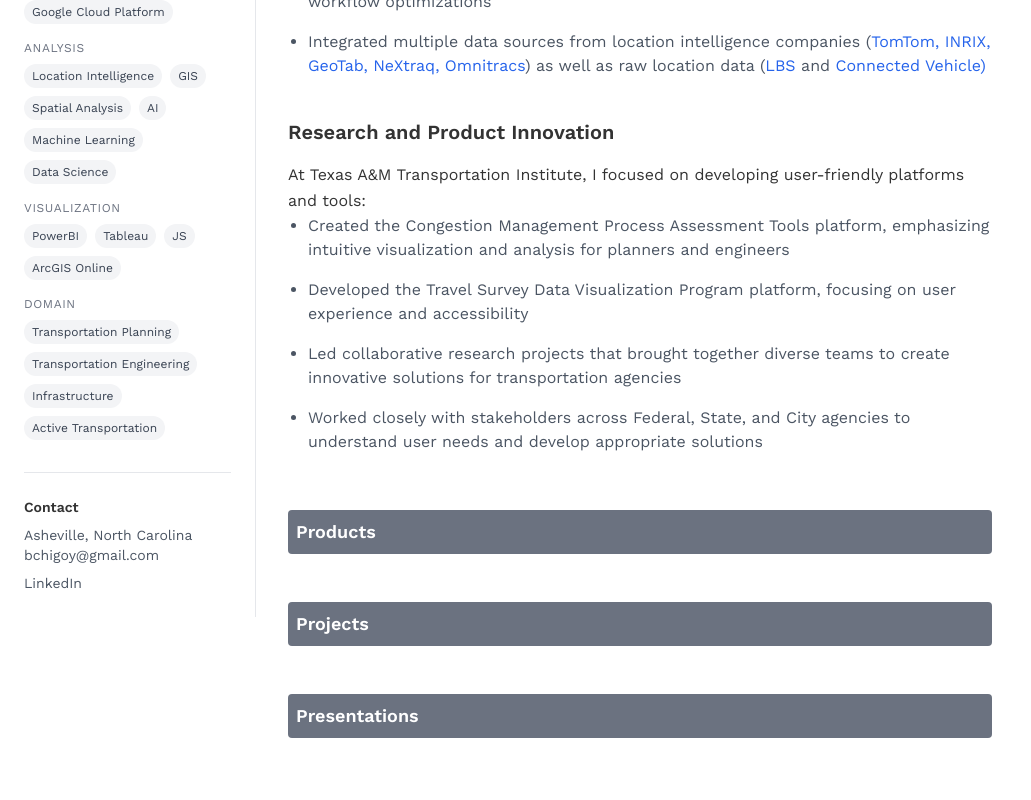
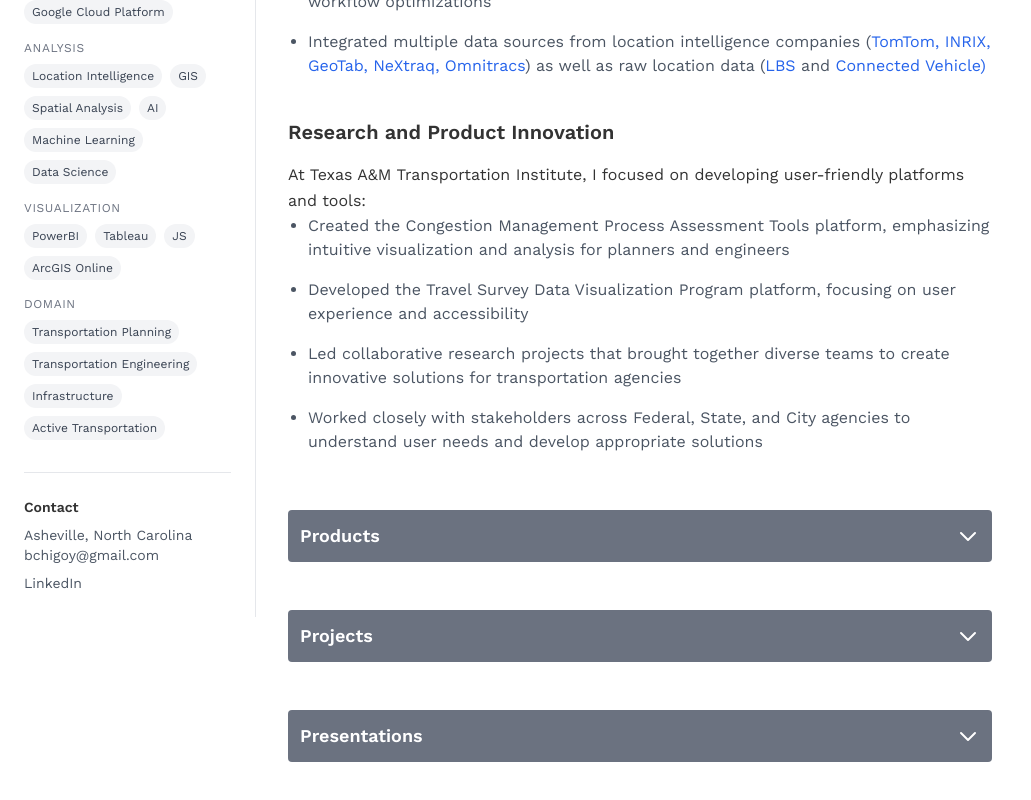
Before and after one commit to bchigoy1/bchigoy.github.io, a React (Create React App) app: page / in a window 1280 px wide. Shown: the part 1748-2548 px from the top of the page, without its empty margins (0-1031 px from the left). Built offline with nearby package versions, Linux system fonts and the light colour scheme.

Commit message:
Initial commit

```diff
--- a/src/components/Learning.js
+++ b/src/components/Learning.js
@@ -8,14 +8,8 @@
   };
 
   const renderDetail = (detail) => {
-    if (!detail) {
-      return null;
-    }
-
-    if (typeof detail === 'string') {
-      return detail;
-    }
-
+    if (!detail) return null;
+    if (typeof detail === 'string') return detail;
     if (detail.type === 'link') {
       if (detail.href) {
         return (
@@ -31,11 +25,7 @@
       }
       return detail.text;
     }
-
-    if (detail.text) {
-      return detail.text;
-    }
-
+    if (detail.text) return detail.text;
     return null;
   };
 
@@ -44,13 +34,32 @@
       <div className="flex justify-between items-center">
         <button
           onClick={toggleContent}
-          className={`mt-4 p-2 rounded text-white font-bold text-lg ${
-            isOpen
-              ? 'bg-gray-500 text-black hover:bg-gray-500 text-left'
-              : 'bg-gray-500 text-black hover:bg-gray-500 text-left'
-          } w-full`}
+          className={`
+            mt-4
+            p-3
+            rounded
+            font-bold
+            text-lg
+            w-full
+            text-left
+            touch-manipulation
+            active:bg-gray-600
+            ${isOpen ? 'bg-gray-500 text-white' : 'bg-gray-500 text-white'}
+            flex
+            items-center
+            justify-between
+          `}
         >
-          {isOpen ? 'Hide Presentations' : 'Presentations'}
+          <span>{isOpen ? 'Hide Presentations' : 'Presentations'}</span>
+          <svg
+            className={`w-6 h-6 transform transition-transform ${isOpen ? 'rotate-180' : ''}`}
+            fill="none"
+            stroke="currentColor"
+            viewBox="0 0 24 24"
+            xmlns="http://www.w3.org/2000/svg"
+          >
+            <path strokeLinecap="round" strokeLinejoin="round" strokeWidth={2} d="M19 9l-7 7-7-7" />
+          </svg>
         </button>
       </div>
 
--- a/src/components/Products.js
+++ b/src/components/Products.js
@@ -43,13 +43,32 @@
       <div className="flex justify-between items-center">
         <button
           onClick={toggleContent}
-          className={`mt-4 p-2 rounded text-white font-bold text-lg ${
-            isOpen
-              ? 'bg-gray-500 text-black hover:bg-gray-500 text-left'
-              : 'bg-gray-500 text-black hover:bg-gray-500 text-left'
-          } w-full`}
+          className={`
+            mt-4
+            p-3
+            rounded
+            font-bold
+            text-lg
+            w-full
+            text-left
+            touch-manipulation
+            active:bg-gray-600
+            ${isOpen ? 'bg-gray-500 text-white' : 'bg-gray-500 text-white'}
+            flex
+            items-center
+            justify-between
+          `}
         >
-          {isOpen ? 'Hide Products' : 'Products'}
+          <span>{isOpen ? 'Hide Products' : 'Products'}</span>
+          <svg
+            className={`w-6 h-6 transform transition-transform ${isOpen ? 'rotate-180' : ''}`}
+            fill="none"
+            stroke="currentColor"
+            viewBox="0 0 24 24"
+            xmlns="http://www.w3.org/2000/svg"
+          >
+            <path strokeLinecap="round" strokeLinejoin="round" strokeWidth={2} d="M19 9l-7 7-7-7" />
+          </svg>
         </button>
       </div>
 
--- a/src/components/Projects.js
+++ b/src/components/Projects.js
@@ -34,13 +34,32 @@
       <div className="flex justify-between items-center">
         <button
           onClick={toggleContent}
-          className={`mt-4 p-2 rounded text-white font-bold text-lg ${
-            isOpen
-              ? 'bg-gray-500 text-black hover:bg-gray-500 text-left'
-              : 'bg-gray-500 text-black hover:bg-gray-500 text-left'
-          } w-full`}
+          className={`
+            mt-4
+            p-3
+            rounded
+            font-bold
+            text-lg
+            w-full
+            text-left
+            touch-manipulation
+            active:bg-gray-600
+            ${isOpen ? 'bg-gray-500 text-white' : 'bg-gray-500 text-white'}
+            flex
+            items-center
+            justify-between
+          `}
         >
-          {isOpen ? 'Hide Projects' : 'Projects'}
+          <span>{isOpen ? 'Hide Projects' : 'Projects'}</span>
+          <svg
+            className={`w-6 h-6 transform transition-transform ${isOpen ? 'rotate-180' : ''}`}
+            fill="none"
+            stroke="currentColor"
+            viewBox="0 0 24 24"
+            xmlns="http://www.w3.org/2000/svg"
+          >
+            <path strokeLinecap="round" strokeLinejoin="round" strokeWidth={2} d="M19 9l-7 7-7-7" />
+          </svg>
         </button>
       </div>
 
```
